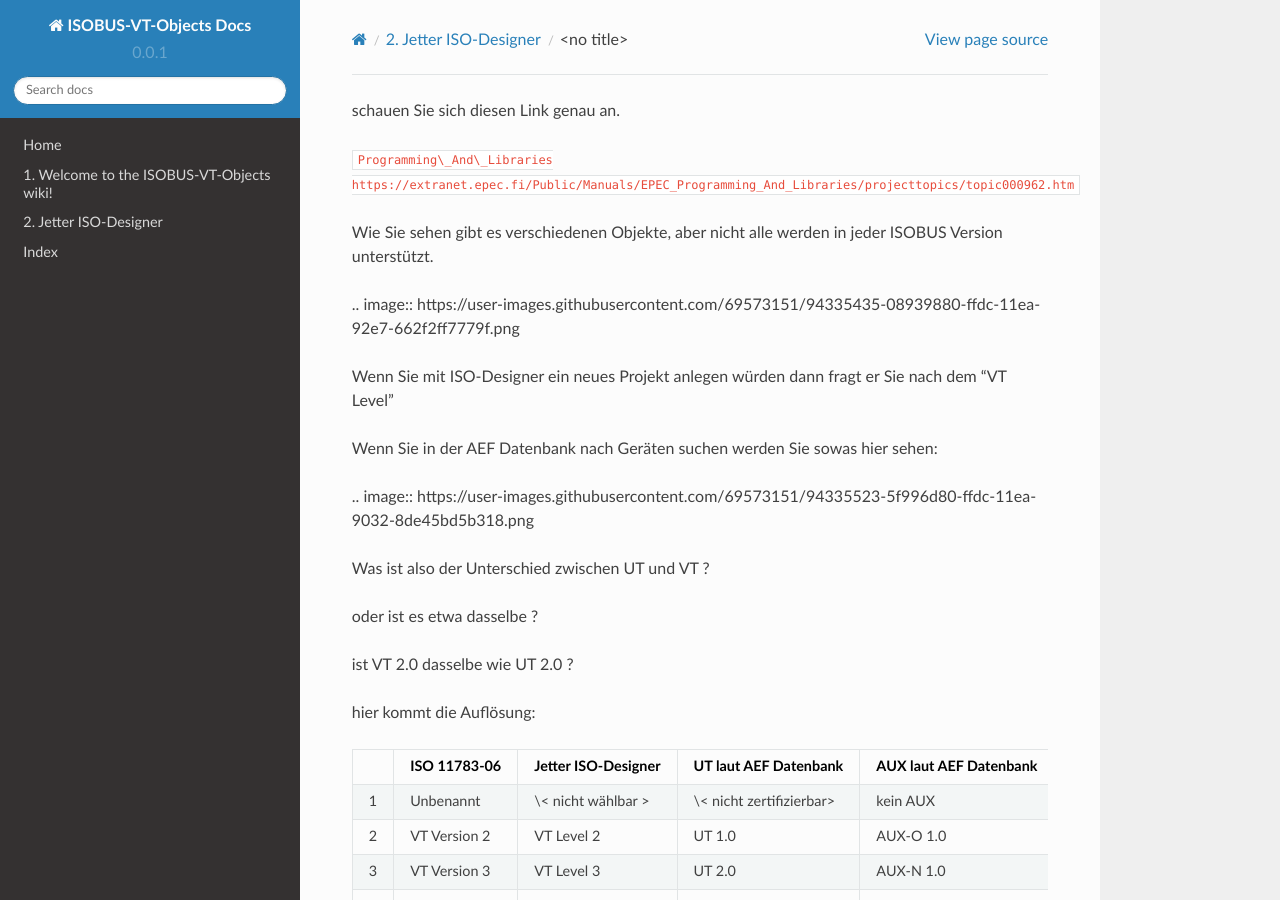
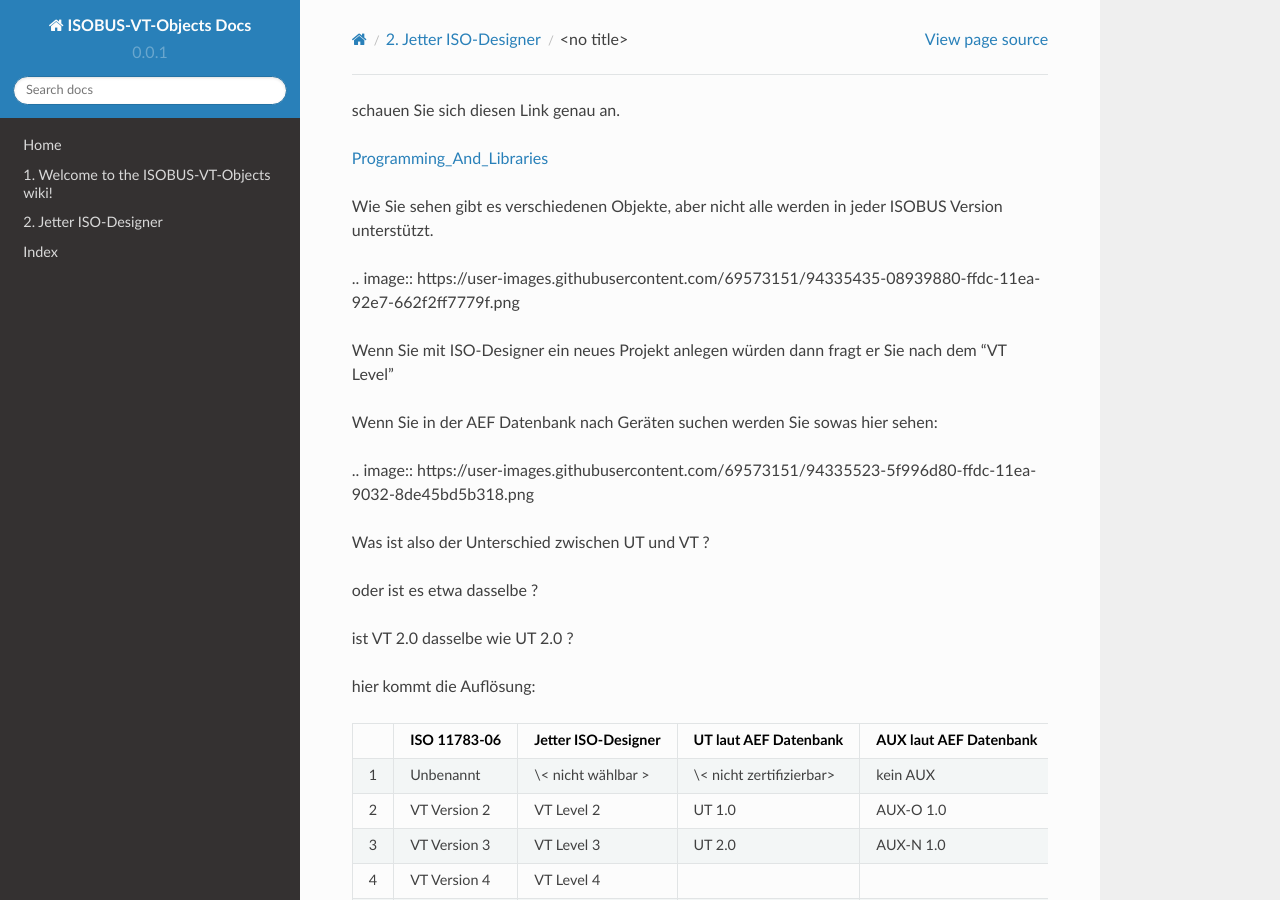
Before and after one commit to Meisterschulen-am-Ostbahnhof-Munchen/ISOBUS-VT-Objects-docs, a Sphinx documentation site: the page built from docs/ISOBUS-Objekte.md, in a window 1280 px wide and 900 px high. Built offline with Sphinx 7.4.7 and the Read the Docs theme 2.0.0, drawn with Linux system fonts in a browser that asks for light colours.

Commit message:
Update ISOBUS-Objekte.md

```diff
--- a/docs/ISOBUS-Objekte.md
+++ b/docs/ISOBUS-Objekte.md
@@ -4,7 +4,7 @@
 
 schauen Sie sich diesen Link genau an.
 
-`Programming\_And\_Libraries https://extranet.epec.fi/Public/Manuals/EPEC_Programming_And_Libraries/projecttopics/topic000962.htm`
+[Programming\_And\_Libraries](https://extranet.epec.fi/Public/Manuals/EPEC_Programming_And_Libraries/projecttopics/topic000962.htm)
 
 Wie Sie sehen gibt es verschiedenen Objekte, aber nicht alle werden in jeder ISOBUS Version unterstützt.
 
```
